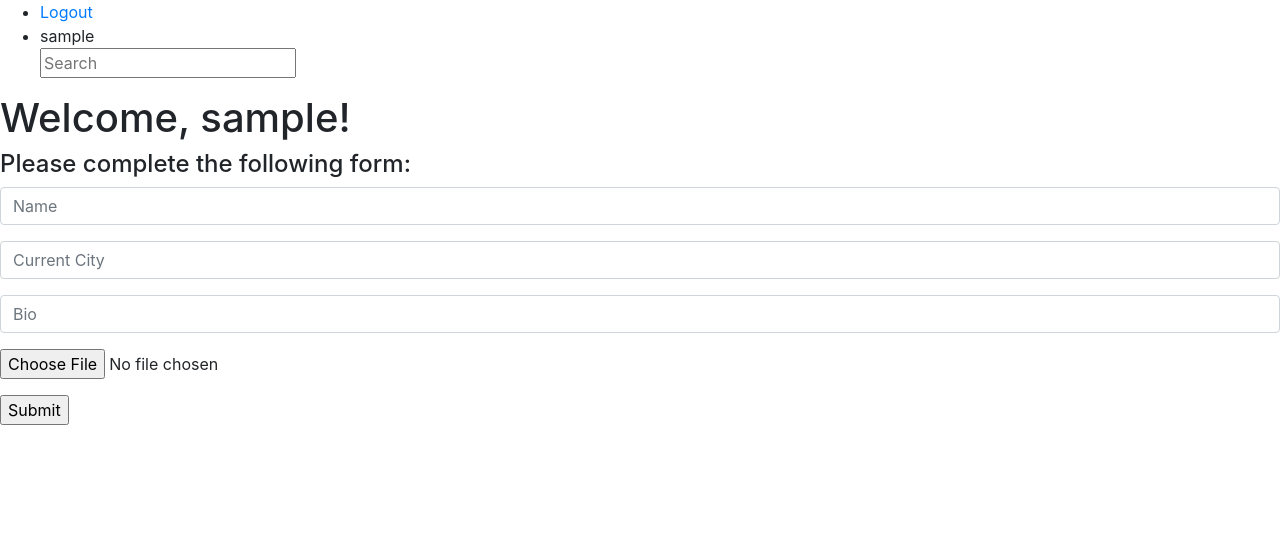
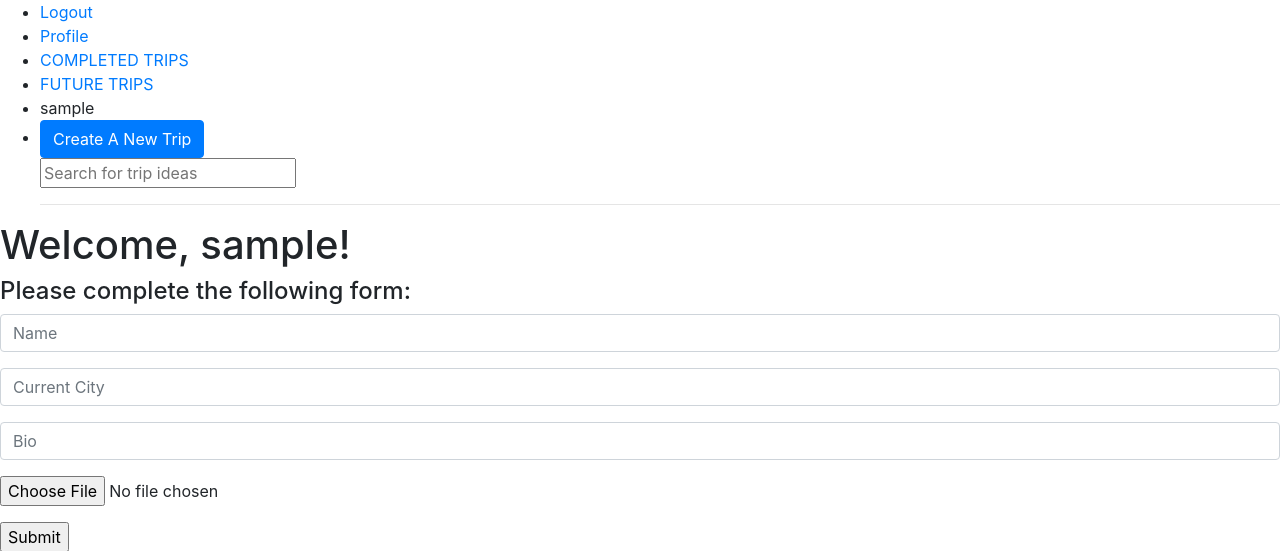
Before and after one commit to natalie-poulson/final_project, a Django app: page /profile/create in a window 1280 px wide. Shown: the top 551 px of the page. Run offline with Django 3.2, Linux system fonts and the light colour scheme; the visitor is signed in with stand-in values (Sample User, id 1); some libraries are stand-ins or nearby versions.

Commit message:
added more links to nav bar

```diff
--- a/final_app/templates/final_app/base_layout.html
+++ b/final_app/templates/final_app/base_layout.html
@@ -1,4 +1,6 @@
 {% load static from staticfiles %}
+
+{% load crispy_forms_tags %}
 
 <!DOCTYPE html>
 <html lang="en">
@@ -27,18 +29,60 @@
                 {% if user.is_authenticated  %}
                 <li>
                     <a href= "{% url 'accounts:logout' %}">Logout</a>
-                    <!-- <form class="logout-link" action="{% url 'accounts:logout' %}" method="post">
-                        {% csrf_token %}
-                        <button type='submit'>Logout</button>
-                    </form> -->
                 </li>
+                <li>
+                        <a href= "{% url 'final_app:profile' %}">Profile</a>
+                </li>
+                <li>
+                        <a href="{% url 'final_app:trips_completed' %}">COMPLETED TRIPS</a>
+                </li>
+                <li>
+                        <a href="{% url 'final_app:trips_future' %}">FUTURE TRIPS</a>
+
+                </li>
+
                 <li>
                     {{request.user.username}}
                 </li>
+<li>
+
+<!-- Button trigger modal -->
+<button type="button" class="btn btn-primary" data-toggle="modal" data-target="#exampleModalCenter">
+        Create A New Trip
+      </button>
+
+      <!-- Modal -->
+      <div class="modal fade" id="exampleModalCenter" tabindex="-1" role="dialog" aria-labelledby="exampleModalCenterTitle" aria-hidden="true">
+        <div class="modal-dialog modal-dialog-centered" role="document">
+          <div class="modal-content">
+            <div class="modal-header">
+              <h5 class="modal-title" id="exampleModalLongTitle">Create A Trip</h5>
+              <button type="button" class="close" data-dismiss="modal" aria-label="Close">
+                <span aria-hidden="true">&times;</span>
+              </button>
+            </div>
+            <div class="modal-body">
+                <form class='post-create-form'  action="{% url 'final_app:trip_create' %}" method='post'>
+                    {% csrf_token %}
+                    {{ trip_form|crispy }}
+            </div>
+            <div class="modal-footer">
+                    <button type="input" class="btn btn-success">Submit</button>
+                </form>
+              <button type="button" class="btn btn-secondary" data-dismiss="modal">Close</button>
+            </div>
+          </div>
+        </div>
+      </div>
+</li>
+
 
                 <form name="myform" method="GET" action="{% url 'final_app:search' %}">
-                        <input type="text" name="search" placeholder="Search" />
+                        <input type="text" name="search" placeholder="Search for trip ideas" />
                 </form>
+
+                <hr>
+
                 {% else %}
                     <li><a href="{% url 'accounts:signup' %}">Sign Up</a></li>
                     <li><a href="{% url 'accounts:login' %}">Log In</a></li>
--- a/final_app/templates/final_app/search.html
+++ b/final_app/templates/final_app/search.html
@@ -9,6 +9,8 @@
         </li>
 
     {% endfor %}
+{% else %}
+        <h6>Your serach returned no results</h6>
 {% endif %}
 
 {% endblock %}
--- a/final_app/views.py
+++ b/final_app/views.py
@@ -22,7 +22,9 @@ def profile_create(request):
             instance = form.save(commit=False)
             instance.user = request.user
             instance.save()
-            return render(request, 'final_app/profile.html')
+            trip_form = forms.CreateTrip()
+
+            return render(request, 'final_app/profile.html', {'trip_form': trip_form})
         # else:
         #     print(form.errors)
         #     return render(request, 'final_app/profile_create.html', {'form': form})
@@ -59,7 +61,9 @@ def profile_edit(request):
             return render(request, 'final_app/profile_edit.html', {'form': form})
     else:
         form = forms.CreateProfile(instance=request.user.profile)
-    return render(request, 'final_app/profile_edit.html', {'form': form})
+        trip_form = forms.CreateTrip()
+
+    return render(request, 'final_app/profile_edit.html', {'form': form, 'trip_form': trip_form})
 
 
 @login_required(login_url='/accounts/login/')
@@ -68,12 +72,15 @@ def trip_detail(request, pk):
     post_form = forms.CreatePost()
     gear_form = forms.CreateGear()
     food_form = forms.CreateFood()
+    trip_form = forms.CreateTrip()
 
     context = {
         'trip': trip,
         'post_form' : post_form,
         'gear_form': gear_form,
-        'food_form': food_form
+        'food_form': food_form,
+        'trip_form': trip_form
+
     }
 
     return render(request, 'final_app/trip_detail.html', context)
@@ -82,7 +89,9 @@ def trip_detail(request, pk):
 @login_required(login_url='/accounts/login/')
 def post_detail(request, pk):
     post = Post.objects.get(id=pk)
-    return render(request, 'final_app/post_detail.html', {'post': post})
+    trip_form = forms.CreateTrip()
+
+    return render(request, 'final_app/post_detail.html', {'post': post, 'trip_form': trip_form})
 
 
 @login_required(login_url='/accounts/login/')
@@ -104,12 +113,15 @@ def post_create(request):
             post_form = forms.CreatePost()
             gear_form = forms.CreateGear()
             food_form = forms.CreateFood()
+            trip_form = forms.CreateTrip()
+
 
             context = {
                 'trip': trip,
                 'post_form' : post_form,
                 'gear_form': gear_form,
-                'food_form': food_form
+                'food_form': food_form,
+                'trip_form': trip_form
             }
 
             return render(request, 'final_app/trip_detail.html', context)
@@ -155,12 +167,15 @@ def post_delete(request):
         post_form = forms.CreatePost()
         gear_form = forms.CreateGear()
         food_form = forms.CreateFood()
+        trip_form = forms.CreateTrip()
+
 
         context = {
             'trip': trip,
             'post_form' : post_form,
             'gear_form': gear_form,
-            'food_form': food_form
+            'food_form': food_form,
+            'trip_form': trip_form
         }
 
         return render(request, 'final_app/trip_detail.html',context )
@@ -169,15 +184,19 @@ def post_delete(request):
 @login_required(login_url='/accounts/login/')
 def trips_completed(request):
     trips = Trip.objects.filter(user=request.user).filter(completed=True)
+    trip_form = forms.CreateTrip()
 
-    return render (request, 'final_app/trip_list.html', {'trips': trips})
+
+    return render (request, 'final_app/trip_list.html', {'trips': trips, 'trip_form': trip_form})
 
 
 @login_required(login_url='/accounts/login/')
 def trips_future(request):
     trips = Trip.objects.filter(user=request.user).filter(completed=False)
+    trip_form = forms.CreateTrip()
 
-    return render (request, 'final_app/trip_list.html', {'trips': trips})
+
+    return render (request, 'final_app/trip_list.html', {'trips': trips, 'trip_form': trip_form})
 
 
 @login_required(login_url='/accounts/login/')
@@ -191,12 +210,17 @@ def post_edit(request,pk ):
             if 'image' in request.FILES:
                 form.image = request.FILES['image']
             form.save()
-            return render(request, 'final_app/post_detail.html', {'post': post})
+            trip_form = forms.CreateTrip()
+
+            return render(request, 'final_app/post_detail.html', {'post': post, 'trip_form': trip_form})
         else:
-            return render(request, 'final_app/post_edit.html', {'form': form})
+            trip_form = forms.CreateTrip()
+            return render(request, 'final_app/post_edit.html', {'form': form, 'trip_form': trip_form})
     else:
         form = forms.CreatePost(instance=post)
-    return render(request, 'final_app/profile_edit.html', {'form': form})
+        trip_form = forms.CreateTrip()
+
+    return render(request, 'final_app/profile_edit.html', {'form': form, 'trip_form': trip_form})
 
 
 @login_required(login_url='/accounts/login/')
@@ -210,12 +234,15 @@ def trip_edit(request,pk ):
             post_form = forms.CreatePost()
             gear_form = forms.CreateGear()
             food_form = forms.CreateFood()
+            trip_form = forms.CreateTrip()
+
 
             context = {
                 'trip': trip,
                 'post_form' : post_form,
                 'gear_form': gear_form,
-                'food_form': food_form
+                'food_form': food_form,
+                'trip_form': trip_form
             }
 
             return render(request, 'final_app/trip_detail.html', context)
@@ -241,12 +268,15 @@ def gear_create(request):
             post_form = forms.CreatePost()
             gear_form = forms.CreateGear()
             food_form = forms.CreateFood()
+            trip_form = forms.CreateTrip()
+
 
             context = {
                 'trip': trip,
                 'post_form' : post_form,
                 'gear_form': gear_form,
-                'food_form': food_form
+                'food_form': food_form,
+                'trip_form':trip_form
             }
             return render(request, 'final_app/trip_detail.html', context)
 
@@ -268,12 +298,15 @@ def gear_edit(request,pk ):
             post_form = forms.CreatePost()
             gear_form = forms.CreateGear()
             food_form = forms.CreateFood()
+            trip_form = forms.CreateTrip()
+
 
             context = {
                 'trip': trip,
                 'post_form' : post_form,
                 'gear_form': gear_form,
-                'food_form': food_form
+                'food_form': food_form,
+                'trip_form': trip_form
             }
 
             return render(request, 'final_app/trip_detail.html', context)
@@ -292,12 +325,15 @@ def gear_delete(request,pk ):
     post_form = forms.CreatePost()
     gear_form = forms.CreateGear()
     food_form = forms.CreateFood()
+    trip_form = forms.CreateTrip()
+
 
     context = {
         'trip': trip,
         'post_form' : post_form,
         'gear_form': gear_form,
-        'food_form': food_form
+        'food_form': food_form,
+        'trip_form':trip_form
     }
 
     return render(request, 'final_app/trip_detail.html', context)
@@ -318,12 +354,15 @@ def food_create(request):
             post_form = forms.CreatePost()
             gear_form = forms.CreateGear()
             food_form = forms.CreateFood()
+            trip_form = forms.CreateTrip()
+
 
             context = {
                 'trip': trip,
                 'post_form' : post_form,
                 'gear_form': gear_form,
-                'food_form': food_form
+                'food_form': food_form,
+                'trip_form':trip_form
             }
             return render(request, 'final_app/trip_detail.html', context)
 
@@ -345,12 +384,15 @@ def food_edit(request,pk ):
             post_form = forms.CreatePost()
             gear_form = forms.CreateGear()
             food_form = forms.CreateFood()
+            trip_form = forms.CreateTrip()
+
 
             context = {
                 'trip': trip,
                 'post_form' : post_form,
                 'gear_form': gear_form,
-                'food_form': food_form
+                'food_form': food_form,
+                'trip_form': trip_form
             }
 
             return render(request, 'final_app/trip_detail.html', context)
@@ -369,12 +411,15 @@ def food_delete(request,pk ):
     post_form = forms.CreatePost()
     gear_form = forms.CreateGear()
     food_form = forms.CreateFood()
+    trip_form = forms.CreateTrip()
+
 
     context = {
         'trip': trip,
         'post_form' : post_form,
         'gear_form': gear_form,
-        'food_form': food_form
+        'food_form': food_form,
+        'trip_form': trip_form
     }
 
     return render(request, 'final_app/trip_detail.html', context)
@@ -388,8 +433,11 @@ def other_profile(request, pk):
 
 def other_trip_detail(request, pk):
     trip = Trip.objects.get(id=pk)
+    trip_form = forms.CreateTrip()
+
     context = {
         'trip': trip,
+        'trip_form':trip_form
     }
 
     return render(request, 'final_app/other_trip_detail.html', context)
@@ -398,17 +446,21 @@ def other_trip_detail(request, pk):
 @login_required(login_url='/accounts/login/')
 def other_post_detail(request, pk):
     post = Post.objects.get(id=pk)
-    return render(request, 'final_app/other_post_detail.html', {'post': post})
+    trip_form = forms.CreateTrip()
+
+    return render(request, 'final_app/other_post_detail.html', {'post': post, 'trip_form': trip_form})
 
 
 def search(request):
     if request.method == 'GET':
         trip_search =  request.GET.get('search')
+        trip_form = forms.CreateTrip()
+
         try:
             db_results = Trip.objects.filter(trail__icontains=trip_search).exclude(user=request.user)
 
         except Trip.DoesNotExist:
             db_results = None
-        return render(request,'final_app/search.html',{'results':db_results})
+        return render(request,'final_app/search.html',{'results':db_results, 'trip_form': trip_form})
     # else:
     #     return render(request,"search.html",{})
```
Also changed, not shown: final_app/templates/final_app/profile.html (+4 -11 lines).
